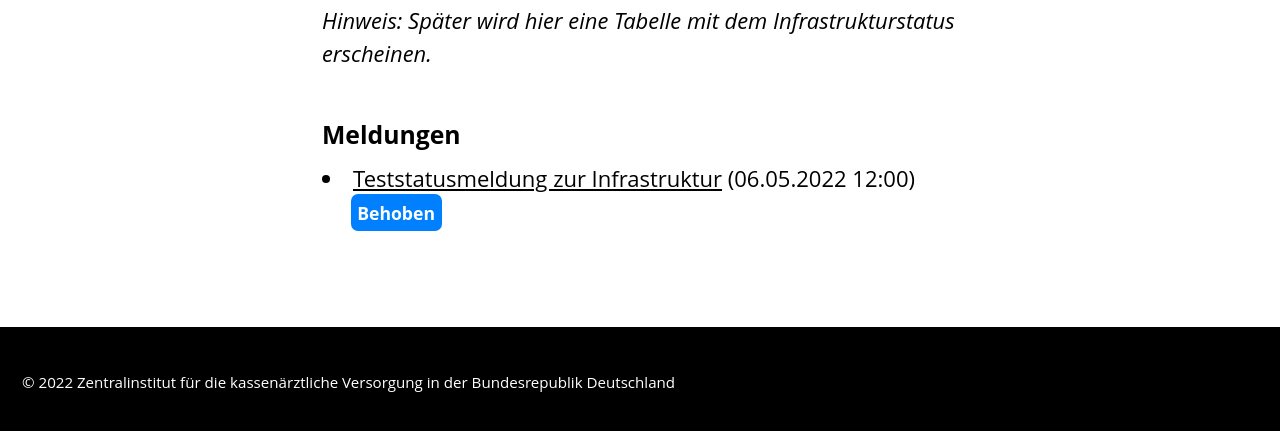
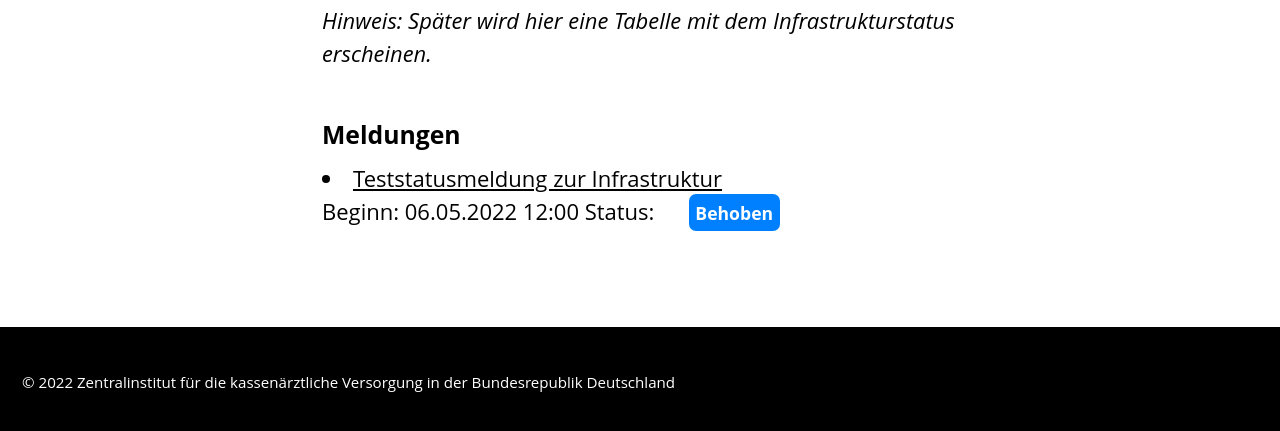
Before and after one commit to zidatalab/zidatalab.github.io, a Jekyll site: the page built from _pages/Status.md, in a window 1280 px wide and 900 px high, scrolled down 596 px, cut to the strip 463-894 px from the top of the window. Built offline with Jekyll 4.4.1, drawn with Linux system fonts in a browser that asks for light colours; cached includes are drawn as plain includes; nearby versions of some CDN libraries.

Commit message:
update page

```diff
--- a/_pages/Status.md
+++ b/_pages/Status.md
@@ -16,7 +16,8 @@ permalink: /status/
 {% for post in site.posts %}
 {% if post.categories contains 'status' | downcase %}
 <li>
-<a href="{{post.url}}">{{post.title}}</a> ({{post.Beginn}}) <span class="statusbadge">{{post.Status}}</span>
+<a href="{{post.url}}">{{post.title}}</a><br>
+Beginn: {{post.Beginn}} Status: <span class="statusbadge">{{post.Status}}</span>
 </li>
 {% endif %}
 {% endfor %}
```
